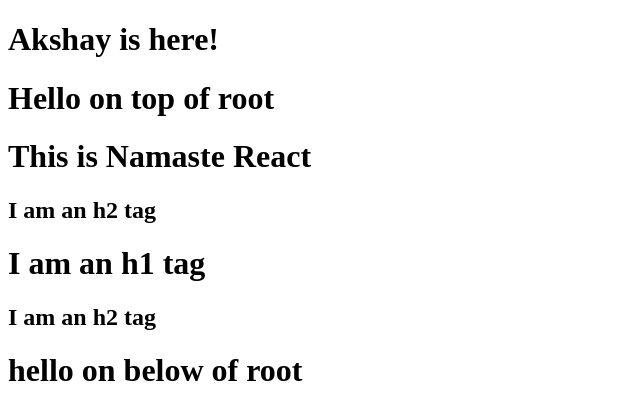
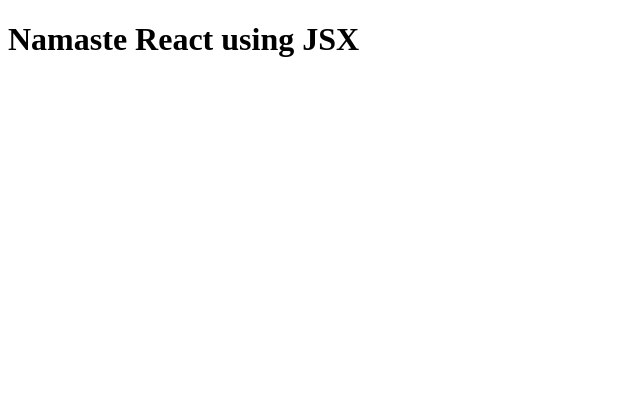
Before and after one commit to Reetika444/namaste-react, a React (Vite) app: page / in a window 1280 px wide. Shown: the top 420 px of the page, without its empty margins (0-640 px from the left). Built offline with nearby package versions, Linux system fonts and the light colour scheme.

Commit message:
laying-the-foundatiob-episode-03

```diff
--- a/App.js
+++ b/App.js
@@ -1,60 +1,53 @@
-import React from "react"
-import  ReactDOM  from "react-dom/client";
+import React from "react";
+import ReactDOM  from "react-dom/client";
+
+// React Elements are equivalent to DOM Elements(HTML Elements). React Element is not HTML Element. It is object.
+// React.createElement => ReactElement(JS object) => when we render this on to the DOM, It becomes HTMLElement(render).
+
+// const heading = React.createElement("h1",{id:"heading"},"reetika");
+
+// console.log(heading)
+
+// JSX (transpiled before it reaches js engine) - PARCEL - Babel(normal js package) JSX convert it to code what react,js engine understands
+// JSX => Babel transpiles it to React.createElement => ReactElement(JS object) => when we render this on to the DOM, It becomes HTMLElement(render).
+
+// If JSX is in single line, this is good
+// If JSX in multiple lines, you have to wrap around --round () brackets -- Mandatory
+const heading = (<h1 className="head" tabIndex="1">Namaste React using JSX</h1>)
+
+console.log(heading)
+
+// jsxHeading is react element(object)
 
 
-// Nested Elements
-{/* <div id="parent">
-    <div id="child">
-        <h1>I am an h1 tag</h1>
-        <h2>I am an h2 tag</h2>
-        // siblings h1,h2
-    </div>
-    <div id="child2">
-        <h1>I am an h1 tag</h1>
-        <h2>I am an h2 tag</h2>
-        // siblings h1,h2
-    </div>
-</div> */}
+// React Components
+
+//   Two Types of component
+//     A. Class based Components - OLD - JS Classes
+//     B. Functional Components - NEW  - JS Functions
 
 
-const parent = React.createElement("div",{id:"parent"},
-[React.createElement("div",{id:"child"},[React.createElement("h1",{},"This is Namaste React"),React.createElement("h2",{},"I am an h2 tag")]),
-React.createElement("div",{id:"child2"},[React.createElement("h1",{},"I am an h1 tag"),React.createElement("h2",{},"I am an h2 tag")])
-]
+//  React Functional Component is normal JS Function which returns some piece of JSX Element/Code or A funtion which returns react element
+//  Name it with capital letter
+const HeadingComponent = () => <h1 className="heading">Namaste React Functional Component</h1>;
+// or both are same
 
+// Akshay saini prefers with return
+const HeadingComponent1 = () => (
+ <div id="container">
+   <h1 className="heading"s>Namaste React Functional Component</h1>;
+ </div>
 );
 
+const fn = () => true;  // function is returning true - short hand Both functions are same (arrow functions)
+const fn1= ()=>{
+    return true;
+}
 
-// JSX Exists
+const root = ReactDOM.createRoot(document.getElementById("root"))
 
+root.render(heading);
 
-
-// add siblings -- third attribute(add more than one children convert this to array of different children)
-
-// const parent = React.createElement("div",{id:"parent"}, React.createElement("div",{id:"child"},
-// [React.createElement("h1",{},"I am an h1 tag"),React.createElement("h2",{},"I am an h2 tag")]
-// )
-// );
-
-
-// const parent = React.createElement("div",{id:"parent"}, React.createElement("div",{id:"child"},
-// React.createElement("h1",{},"I am an h1 tag")
-// )
-// );
-console.log('parent',parent)
-
-const root = ReactDOM.createRoot(document.getElementById("root"));
-root.render(parent);
-// replacing earlier content with new content(parent)
-
-// Parent is react element(normal JS oject) => HTML(Browser uderstands)root.render()
-// const heading =  React.createElement("h1",{id:"heading",xyz:"abc"},"Hello World From React!")
-// console.log('heading',heading);
-// // heading is react h1 element(normal js object) --- props(children(3rd thing) and attributes(2nd thing))
-// // {} : give attributes to the tags
-// //  create root in react where dom stuff/Manipulation happens
-// // simple api
-// // created root
-// const root = ReactDOM.createRoot(document.getElementById("root"));
-// // render heading inside root  converting react h1 element into html h1 tag and put it into this dom
-// root.render(heading);
+// It is not developer friendly(tough)or not readable, therefor JSX Comes.
+// JSX is not part of React. JSX is not HTML inside JS. JSX is HTML-like or XML-like syntax.
+// We can write React without JSX also. JSX makes developer life easy.It is an extension where we can merge HtML and JS.
--- a/index.html
+++ b/index.html
@@ -8,35 +8,9 @@
     <link rel="stylesheet" href="./index.css"/>
 </head>
 <body>
-    <div id="header">
-        <h1>Akshay is here!</h1>
+    <div id="root">
+        <h1>Not Rendered</h1>
     </div>
-    <h1>Hello on top of root</h1>
-    <div id="root">
-        <!-- Basic HTML Program -->
-        <!-- <h1>Hello World!</h1> -->
-        <h1>Akshay is here!</h1>
-    </div>
-    <!-- React is working inside this div root -->
-    <h1>hello on below of root</h1>
-    <!-- Basic JS Program -->
-    <!-- <script>
-     const heading =  document.createElement("h1");
-     heading.innerHTML = "Hello World form JAVASCRIPT!"
-     const root = document.getElementById("root");
-     root.appendChild(heading)
-    </script> -->
-    <!-- <script src="./App.js">  </script> -->
-        <!-- throws error as order is important -->
-    <!-- <script crossorigin src="https://unpkg.com/react@18/umd/react.development.js"></script>
-    <script crossorigin src="https://unpkg.com/react-dom@18/umd/react-dom.development.js"></script> -->
-    <!-- we no longer CDN Links as we have installed react and reactdom using npm -->
-
     <script type="module" src="./App.js"></script>
-
 </body>
 </html>
-<!-- It can work independently on small portion of code, therefore is is library only not a full fleged framework  -->
-<!-- React can be worked on small piece of code(example: header ony, sidebar only, footer only) -->
-<!-- React is some piece of JS code wriiten by facebook developers -->
-<!-- React can be applied on the existing application code also -->
--- a/package.json
+++ b/package.json
@@ -3,7 +3,9 @@
   "version": "1.0.0",
   "description": "this is namaste react by akshay saini",
   "scripts": {
-    "test": "jest"
+    "test": "jest",
+    "build": "parcel build index.html",
+    "start": "parcel index.html"
   },
   "repository": {
     "type": "git",
```
Also changed, not shown: 1 other file (tests, documents, lock files or other folders).
